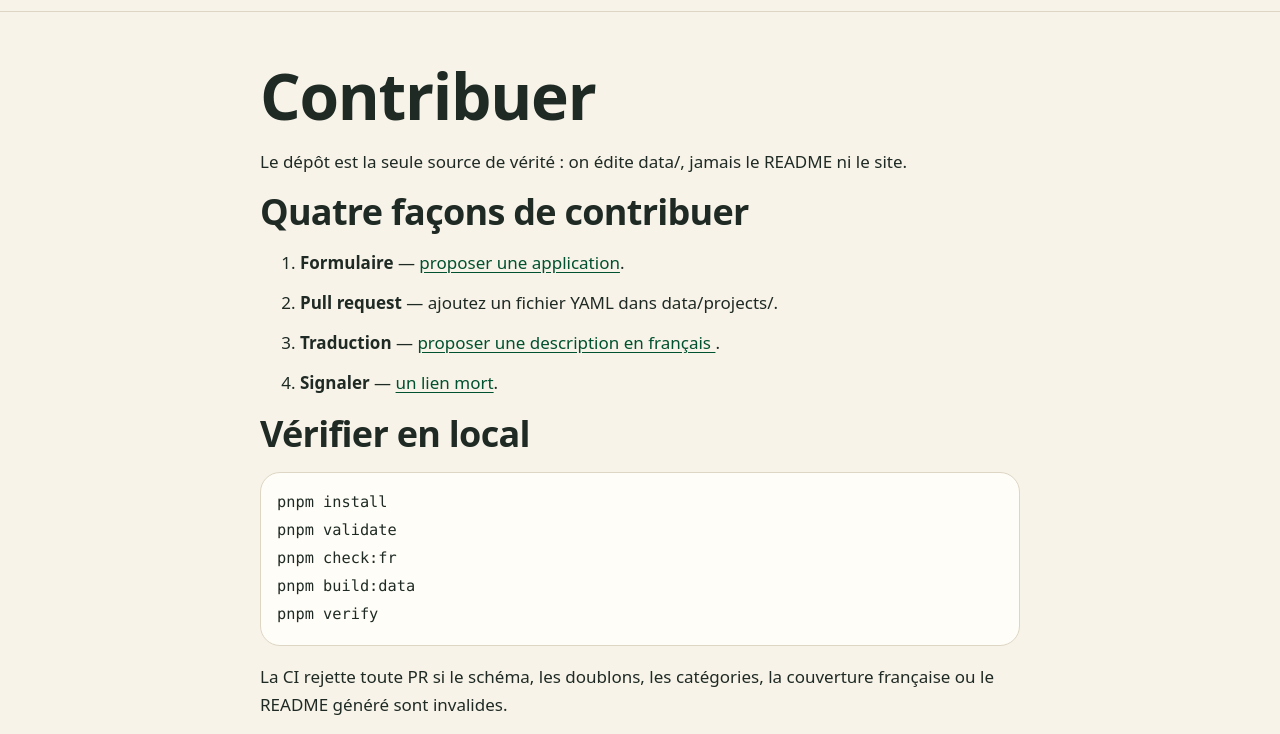
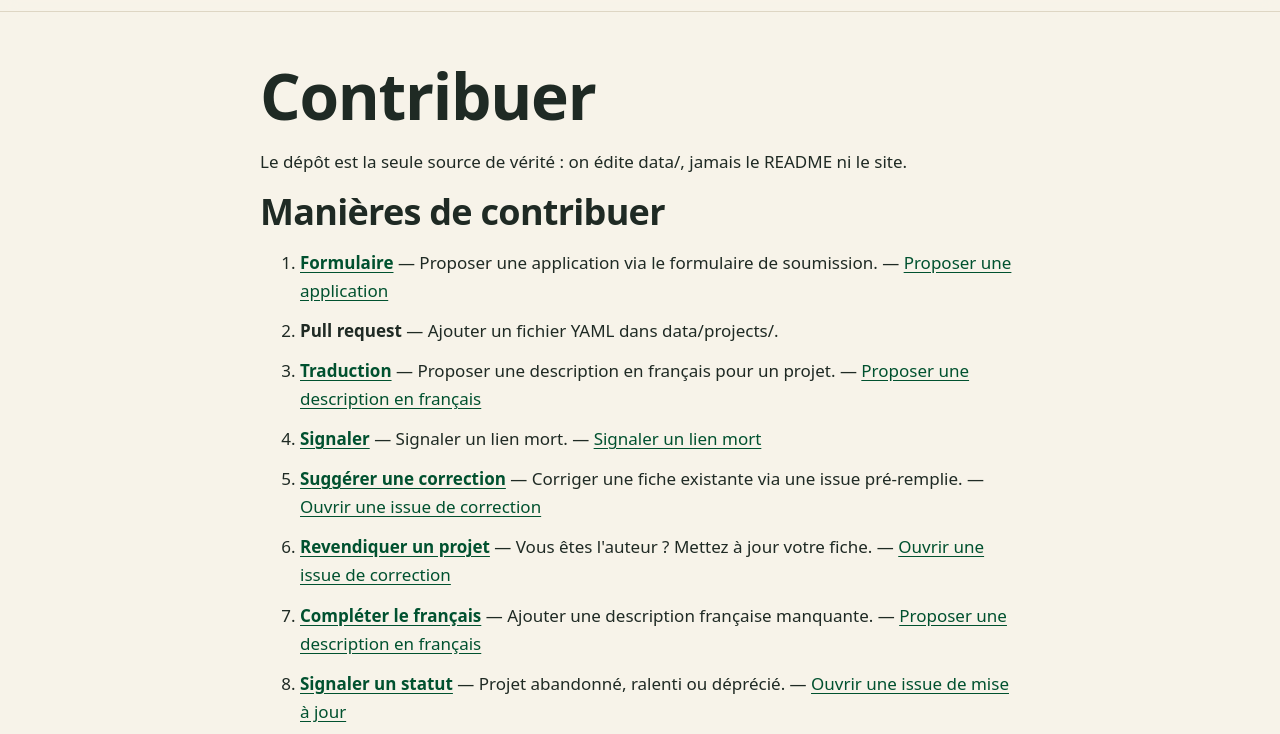
Before and after one commit to yoto-community/yoto-community.github.io, an Astro site in the folder site/: page /fr/contribute in a window 1280 px wide. Shown: the part 53-787 px from the top of the page. Built offline with nearby package versions, Linux system fonts and the light colour scheme; Astro itself is replaced by a stand-in of ours; a web font is replaced by a local one.

Commit message:
feat: enrich the Contribute page with nine ways to contribute
Add correction, claim, French completion, status-report and maintenance
paths to /contribute/ and /fr/contribute/, backed by i18n keys and a new
update-project.yml issue template with the update-request label.

```diff
--- a/site/src/i18n/en.ts
+++ b/site/src/i18n/en.ts
@@ -168,6 +168,37 @@ export const en = {
   'chooser.browse.title': 'All card-making tools',
   'chooser.browse.goals': 'Browse by goal',
   'chooser.browse.all': 'Browse every project',
+
+  // Contribute page
+  'contribute.intro': 'The repository is the only source of truth: edit data/, never the README or the site.',
+  'contribute.headline': 'Ways to contribute',
+  'contribute.form.title': 'Form',
+  'contribute.form.desc': 'Propose an app through the submission form.',
+  'contribute.form.link': 'Submit an app',
+  'contribute.pr.title': 'Pull request',
+  'contribute.pr.desc': 'Add a YAML file under data/projects/.',
+  'contribute.translation.title': 'Translation',
+  'contribute.translation.desc': 'Propose a French description for a project.',
+  'contribute.translation.link': 'Propose a French description',
+  'contribute.report.title': 'Report',
+  'contribute.report.desc': 'Report a dead link.',
+  'contribute.report.link': 'Report a dead link',
+  'contribute.fix.title': 'Suggest a fix',
+  'contribute.fix.desc': 'Correct an existing entry with a pre-filled issue.',
+  'contribute.fix.link': 'Open a fix issue',
+  'contribute.claim.title': 'Claim a project',
+  'contribute.claim.desc': "You're the author? Update your entry.",
+  'contribute.french.title': 'Complete the French',
+  'contribute.french.desc': 'Add a missing French description.',
+  'contribute.french.link': 'Propose a French description',
+  'contribute.status.title': 'Report a status',
+  'contribute.status.desc': 'Project abandoned, stale or deprecated.',
+  'contribute.status.link': 'Open an update issue',
+  'contribute.maintain.title': 'Join the maintenance',
+  'contribute.maintain.desc': 'Review pull requests and triage submissions.',
+  'contribute.check.title': 'Check locally',
+  'contribute.check.ci': 'CI blocks any PR with an invalid schema, duplicate, unknown category, missing French description, or stale generated README.',
+  'contribute.seeProjects': 'Browse the projects →',
 } as const;
 
 export type MessageKey = keyof typeof en;
--- a/site/src/i18n/fr.ts
+++ b/site/src/i18n/fr.ts
@@ -174,4 +174,35 @@ export const fr: Record<MessageKey, string> = {
   'chooser.browse.title': 'Tous les outils de création',
   'chooser.browse.goals': 'Parcourir par objectif',
   'chooser.browse.all': 'Parcourir tous les projets',
+
+  // Contribute page
+  'contribute.intro': 'Le dépôt est la seule source de vérité : on édite data/, jamais le README ni le site.',
+  'contribute.headline': 'Manières de contribuer',
+  'contribute.form.title': 'Formulaire',
+  'contribute.form.desc': 'Proposer une application via le formulaire de soumission.',
+  'contribute.form.link': 'Proposer une application',
+  'contribute.pr.title': 'Pull request',
+  'contribute.pr.desc': 'Ajouter un fichier YAML dans data/projects/.',
+  'contribute.translation.title': 'Traduction',
+  'contribute.translation.desc': 'Proposer une description en français pour un projet.',
+  'contribute.translation.link': 'Proposer une description en français',
+  'contribute.report.title': 'Signaler',
+  'contribute.report.desc': 'Signaler un lien mort.',
+  'contribute.report.link': 'Signaler un lien mort',
+  'contribute.fix.title': 'Suggérer une correction',
+  'contribute.fix.desc': 'Corriger une fiche existante via une issue pré-remplie.',
+  'contribute.fix.link': 'Ouvrir une issue de correction',
+  'contribute.claim.title': 'Revendiquer un projet',
+  'contribute.claim.desc': "Vous êtes l'auteur ? Mettez à jour votre fiche.",
+  'contribute.french.title': 'Compléter le français',
+  'contribute.french.desc': 'Ajouter une description française manquante.',
+  'contribute.french.link': 'Proposer une description en français',
+  'contribute.status.title': 'Signaler un statut',
+  'contribute.status.desc': 'Projet abandonné, ralenti ou déprécié.',
+  'contribute.status.link': 'Ouvrir une issue de mise à jour',
+  'contribute.maintain.title': 'Rejoindre la maintenance',
+  'contribute.maintain.desc': 'Réviser les pull requests et trier les soumissions.',
+  'contribute.check.title': 'Vérifier en local',
+  'contribute.check.ci': 'La CI rejette toute PR si le schéma, les doublons, les catégories, la couverture française ou le README généré sont invalides.',
+  'contribute.seeProjects': 'Parcourir les projets →',
 };
--- a/site/src/views/ContributeView.astro
+++ b/site/src/views/ContributeView.astro
@@ -3,64 +3,101 @@ import { t } from '../i18n';
 import { localePath, type Lang } from '../lib/routes';
 const { lang } = Astro.props as { lang: Lang };
 const repo = 'https://github.com/yoto-community/yoto-community.github.io';
+
+type Step = {
+  title: string;
+  desc: string;
+  href?: string;
+  link?: string;
+};
+
+const steps: Step[] = [
+  {
+    title: t(lang, 'contribute.form.title'),
+    desc: t(lang, 'contribute.form.desc'),
+    href: `${repo}/issues/new?template=submit-app.yml`,
+    link: t(lang, 'contribute.form.link'),
+  },
+  {
+    title: t(lang, 'contribute.pr.title'),
+    desc: t(lang, 'contribute.pr.desc'),
+  },
+  {
+    title: t(lang, 'contribute.translation.title'),
+    desc: t(lang, 'contribute.translation.desc'),
+    href: `${repo}/issues/new?template=translate-project.yml`,
+    link: t(lang, 'contribute.translation.link'),
+  },
+  {
+    title: t(lang, 'contribute.report.title'),
+    desc: t(lang, 'contribute.report.desc'),
+    href: `${repo}/issues/new?labels=link-health&title=Dead+link`,
+    link: t(lang, 'contribute.report.link'),
+  },
+  {
+    title: t(lang, 'contribute.fix.title'),
+    desc: t(lang, 'contribute.fix.desc'),
+    href: `${repo}/issues/new?template=update-project.yml`,
+    link: t(lang, 'contribute.fix.link'),
+  },
+  {
+    title: t(lang, 'contribute.claim.title'),
+    desc: t(lang, 'contribute.claim.desc'),
+    href: `${repo}/issues/new?labels=update-request&title=Claim:+`,
+    link: t(lang, 'contribute.fix.link'),
+  },
+  {
+    title: t(lang, 'contribute.french.title'),
+    desc: t(lang, 'contribute.french.desc'),
+    href: `${repo}/issues/new?template=translate-project.yml`,
+    link: t(lang, 'contribute.french.link'),
+  },
+  {
+    title: t(lang, 'contribute.status.title'),
+    desc: t(lang, 'contribute.status.desc'),
+    href: `${repo}/issues/new?template=update-project.yml`,
+    link: t(lang, 'contribute.status.link'),
+  },
+  {
+    title: t(lang, 'contribute.maintain.title'),
+    desc: t(lang, 'contribute.maintain.desc'),
+  },
+];
 ---
 
 <section class="container page">
   <h1>{t(lang, 'nav.contribute')}</h1>
-  <p>
-    {
-      lang === 'fr'
-        ? 'Le dépôt est la seule source de vérité : on édite data/, jamais le README ni le site.'
-        : 'The repository is the only source of truth: edit data/, never the README or the site.'
-    }
-  </p>
-  <h2>{lang === 'fr' ? 'Quatre façons de contribuer' : 'Four ways to contribute'}</h2>
+  <p>{t(lang, 'contribute.intro')}</p>
+
+  <h2>{t(lang, 'contribute.headline')}</h2>
   <ol>
-    <li>
-      <strong>{lang === 'fr' ? 'Formulaire' : 'Form'}</strong> —
-      <a href={`${repo}/issues/new?template=submit-app.yml`}
-        >{lang === 'fr' ? 'proposer une application' : 'submit an app'}</a
-      >.
-    </li>
-    <li>
-      <strong>Pull request</strong> —
-      {
-        lang === 'fr'
-          ? 'ajoutez un fichier YAML dans data/projects/.'
-          : 'add a YAML file under data/projects/.'
-      }
-    </li>
-    <li>
-      <strong>{lang === 'fr' ? 'Traduction' : 'Translation'}</strong> —
-      <a href={`${repo}/issues/new?template=translate-project.yml`}>
-        {
-          lang === 'fr'
-            ? 'proposer une description en français'
-            : 'propose a French description'
-        }
-      </a>.
-    </li>
-    <li>
-      <strong>{lang === 'fr' ? 'Signaler' : 'Report'}</strong> —
-      <a href={`${repo}/issues/new?labels=link-health&title=Dead+link`}
-        >{lang === 'fr' ? 'un lien mort' : 'a dead link'}</a
-      >.
-    </li>
+    {steps.map((step) => (
+      <li>
+        <strong>
+          {step.href ? (
+            <a href={step.href}>{step.title}</a>
+          ) : (
+            step.title
+          )}
+        </strong>
+        {' — '}
+        {step.desc}
+        {step.link && step.href ? (
+          <span> — <a href={step.href}>{step.link}</a></span>
+        ) : undefined}
+      </li>
+    ))}
   </ol>
-  <h2>{lang === 'fr' ? 'Vérifier en local' : 'Check locally'}</h2>
+
+  <h2>{t(lang, 'contribute.check.title')}</h2>
   <pre><code>pnpm install
 pnpm validate
 pnpm check:fr
 pnpm build:data
 pnpm verify</code></pre>
-  <p>
-    {
-      lang === 'fr'
-        ? 'La CI rejette toute PR si le schéma, les doublons, les catégories, la couverture française ou le README généré sont invalides.'
-        : 'CI blocks any PR with an invalid schema, duplicate, unknown category, missing French description, or stale generated README.'
-    }
-  </p>
-  <a href={localePath(lang, '/projects/')}>{t(lang, 'nav.projects')} →</a>
+  <p>{t(lang, 'contribute.check.ci')}</p>
+
+  <a href={localePath(lang, '/projects/')}>{t(lang, 'contribute.seeProjects')}</a>
 </section>
 
 <style>
```
Also changed, not shown: .github/ISSUE_TEMPLATE/update-project.yml (added).
